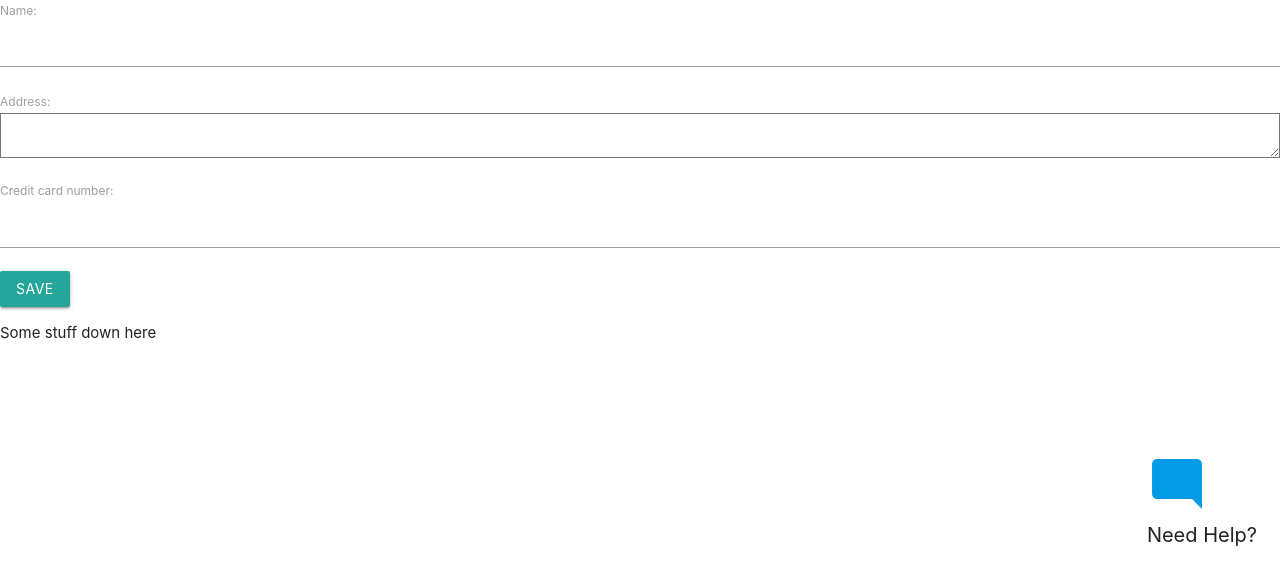
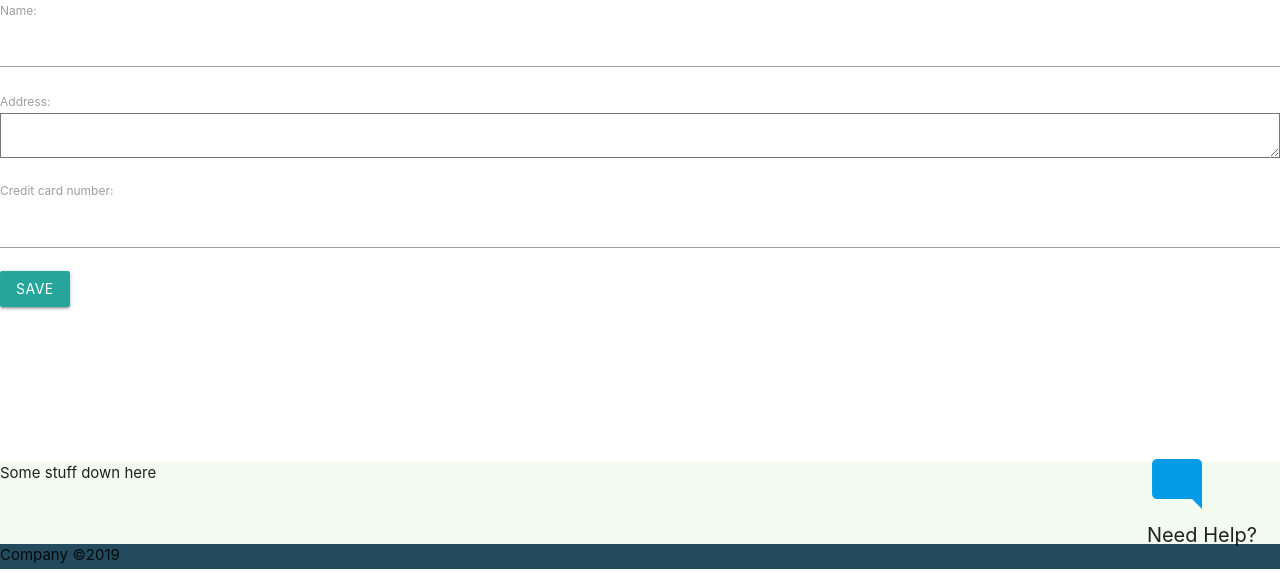
Before and after one commit to ldavidson45/wags-to-wings, a Django app: page /cart_form in a window 1280 px wide. Shown: the part 227-800 px from the top of the page. Run offline with Django 3.2, Linux system fonts and the light colour scheme; style sheets or scripts are compiled from the project's sources; some web fonts are replaced.

Commit message:
footer finished form style variables added

```diff
--- a/wags_to_wings/static/css/cart_form.scss
+++ b/wags_to_wings/static/css/cart_form.scss
@@ -0,0 +1,5 @@
+$darkblue: #234a5d;
+$lightblue: #c9ddff;
+$unsureifgreen: #f3faef;
+$brightred: #fe5f55;
+$mainfont: "Nunito", sans-serif;
--- a/wags_to_wings/static/css/main.css
+++ b/wags_to_wings/static/css/main.css
@@ -13,7 +13,7 @@ nav {
 nav .brand-logo {
   background-color: #fe5f55;
   border-radius: 100%;
-  font-family: 'Kavoon', cursive;
+  font-family: "Kavoon", cursive;
   color: #f3faef;
   padding: 0.8%;
   line-height: 30px;
@@ -124,4 +124,18 @@ nav .brand-logo {
   position: relative;
   top: 60px;
 }
+
+footer {
+  position: static;
+  background-color: #f3faef;
+  margin-top: 155px;
+  height: 100px;
+}
+
+.dark-ribbon {
+  background-color: #234a5d;
+  height: 25%;
+  position: relative;
+  margin-top: 60px;
+}
 /*# sourceMappingURL=main.css.map */
--- a/wags_to_wings/static/css/main.scss
+++ b/wags_to_wings/static/css/main.scss
@@ -1,21 +1,15 @@
-@import url('https://fonts.googleapis.com/css?family=Kavoon');
-@import url('https://fonts.googleapis.com/css?family=Nunito');
+@import url("https://fonts.googleapis.com/css?family=Kavoon");
+@import url("https://fonts.googleapis.com/css?family=Nunito");
 
 $darkblue: #234a5d;
 $lightblue: #c9ddff;
 $unsureifgreen: #f3faef;
 $brightred: #fe5f55;
-$mainfont: 'Nunito', sans-serif;
+$mainfont: "Nunito", sans-serif;
 
 * {
   text-decoration: none;
 }
-
-// .navbar {
-// 	display: flex;
-// 	border: 1px solid black;
-// 	background-color: $darkblue;
-// }
 
 nav {
   background-color: $darkblue;
@@ -26,10 +20,8 @@ nav {
 nav .brand-logo {
   background-color: $brightred;
   border-radius: 100%;
-	font-family: 'Kavoon', cursive;
+  font-family: "Kavoon", cursive;
   color: $unsureifgreen;
-	//   padding-left: 5%;
-	//   padding-right: 5%;
   padding: 0.8%;
   line-height: 30px;
   margin-left: 15px;
@@ -49,24 +41,23 @@ nav .brand-logo {
   font-size: 0.85rem;
 }
 
-
 // Carousel styles here
 .carousel {
   height: 550px;
 }
 
 .dog-carousel-item {
-  background-image: url('../images/carousel_dog_20_7.jpg');
+  background-image: url("../images/carousel_dog_20_7.jpg");
   background-size: cover;
 }
 
 .cat-carousel-item {
-  background-image: url('../images/carousel_cat_20_7.jpg');
+  background-image: url("../images/carousel_cat_20_7.jpg");
   background-size: cover;
 }
 
 .parrot-carousel-item {
-  background-image: url('../images/carousel_parrot_20_7.jpg');
+  background-image: url("../images/carousel_parrot_20_7.jpg");
   background-size: cover;
 }
 
@@ -111,10 +102,9 @@ nav .brand-logo {
   position: relative;
   left: 5%;
   top: 3%;
-
 }
 
-.carousel-button-red-right{
+.carousel-button-red-right {
   color: $unsureifgreen;
   background-color: $brightred;
   padding: 30px;
@@ -126,7 +116,7 @@ nav .brand-logo {
   bottom: 30px;
 }
 
-.carousel-button-red-left{
+.carousel-button-red-left {
   color: $unsureifgreen;
   background-color: $brightred;
   padding: 30px;
@@ -138,9 +128,23 @@ nav .brand-logo {
   top: 30px;
 }
 
-.carousel-download-button{
+.carousel-download-button {
   position: relative;
   top: 60px;
 }
 
 // End carousel styles
+
+footer {
+  position: static;
+  background-color: $unsureifgreen;
+  margin-top: 155px;
+  height: 100px;
+}
+.dark-ribbon {
+  background-color: #234a5d;
+  height: 25%;
+  // min-height: 1vh;
+  position: relative;
+  margin-top: 60px;
+}
--- a/wags_to_wings/templates/wags_to_wings/base.html
+++ b/wags_to_wings/templates/wags_to_wings/base.html
@@ -65,9 +65,9 @@
           <li>
             <a href="#">Pharmacy</a>
           </li>
-            <li>
+          <li>
             <a href="{% url 'cart_form' %}">Cart</a>
-            </li>
+          </li>
         </ul>
       </div>
     </nav>
@@ -82,6 +82,9 @@
       </div>
       <p>Some stuff down here</p>
       <!-- Two ribbons: one green and one in the same shade as nav bar -->
+      <div class="dark-ribbon">
+        <p>Company &copy;2019</p>
+      </div>
     </footer>
     <script src="https://cdnjs.cloudflare.com/ajax/libs/materialize/1.0.0/js/materialize.min.js"></script>
     <script src="../../static/js/paul_carousel.js"></script>
```
Also changed, not shown: 1 other file. Lines whose indentation alone changed are shown as unchanged.
